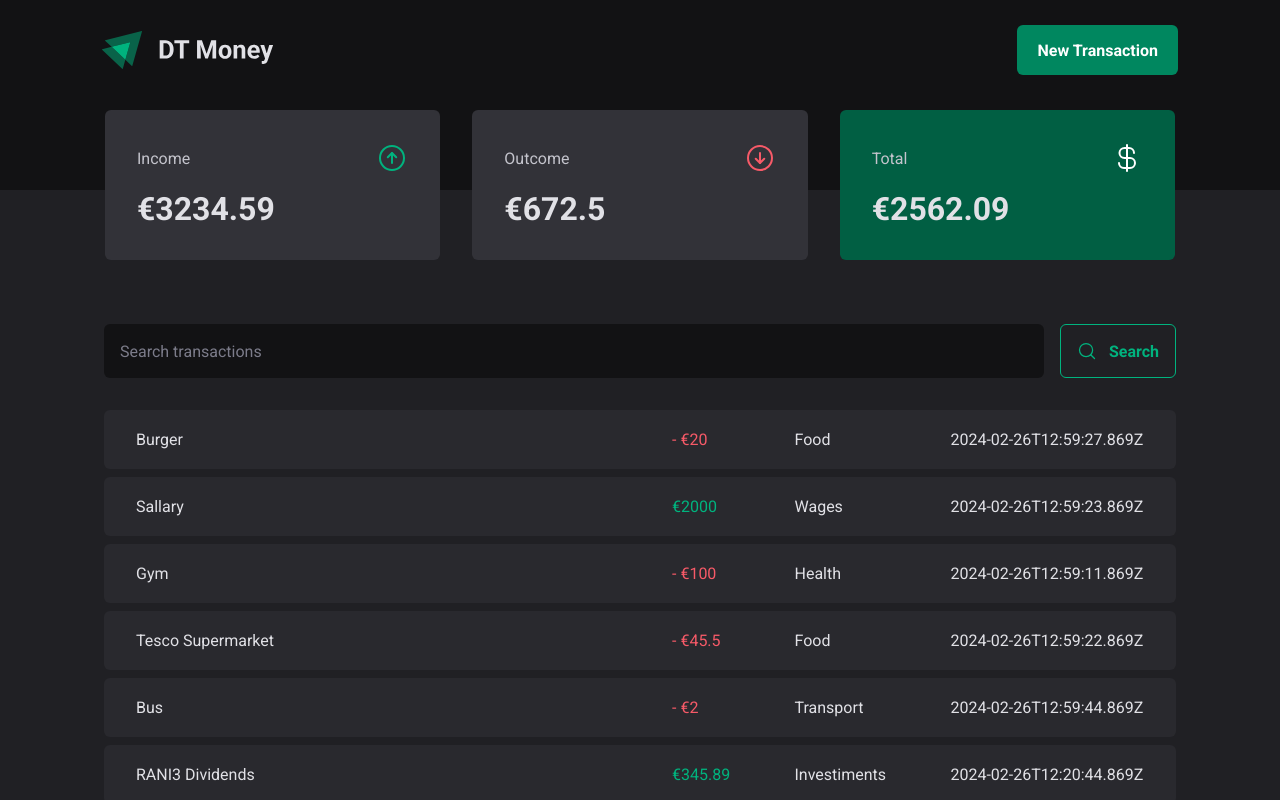
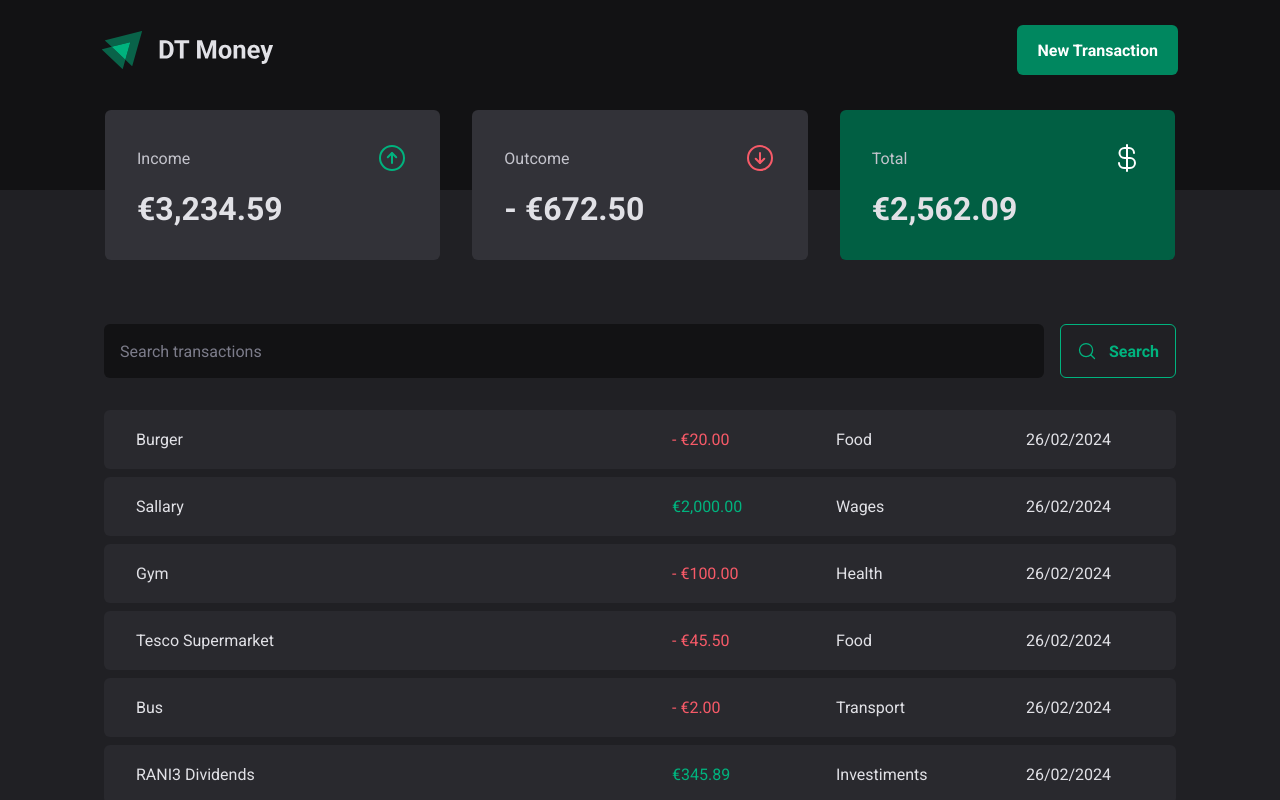
Before and after one commit to eduaardofranco/dt-money, a React (Vite) app: page / in a window 1280 px wide. Shown: the top 800 px of the page. Built offline with nearby package versions, Linux system fonts and the light colour scheme; data requests are answered from the project's data file.

Commit message:
date and price formatter

```diff
--- a/src/components/Summary/index.tsx
+++ b/src/components/Summary/index.tsx
@@ -2,6 +2,7 @@
 import { SummaryCard, SummaryContainer } from "./styles";
 import { ArrowCircleDown, ArrowCircleUp, CurrencyDollar } from 'phosphor-react'
 import { TransactionContext } from "../../contexts/TransactionsContext";
+import { priceFormatter } from "../../utils/formatter";
 
 export function Summary() {
 
@@ -34,7 +35,7 @@
                     <ArrowCircleUp size={32} color="#00b37e" />
                 </header>
 
-                <strong>€{summary.income}</strong>
+                <strong>{priceFormatter.format(summary.income)}</strong>
             </SummaryCard>
 
             <SummaryCard>
@@ -42,8 +43,7 @@
                     <span>Outcome</span>
                     <ArrowCircleDown size={32} color="#f75a68" />
                 </header>
-
-                <strong>€{summary.outcome}</strong>
+                <strong>- {priceFormatter.format(summary.outcome)}</strong>
             </SummaryCard>
 
             <SummaryCard variant="green">
@@ -52,7 +52,7 @@
                     <CurrencyDollar size={32} color="#fff" />
                 </header>
 
-                <strong>€{summary.total}</strong>
+                <strong>{priceFormatter.format(summary.total)}</strong>
             </SummaryCard>
         </SummaryContainer>
     )
--- a/src/pages/Transactions/index.tsx
+++ b/src/pages/Transactions/index.tsx
@@ -4,6 +4,7 @@
 import { Summary } from '../../components/Summary'
 import { Container, PriceHighlight, TransactionsContainer, TransactionsTable } from './styles'
 import { TransactionContext } from '../../contexts/TransactionsContext'
+import { dateFormatter, priceFormatter } from '../../utils/formatter'
 
 
 export function Transactions() {
@@ -24,11 +25,12 @@
                                 <td width="50%">{transaction.description}</td>
                                 <td>
                                     <PriceHighlight variant={transaction.type}>
-                                    {transaction.type === 'outcome' ? '- €' +transaction.price : '€'+transaction.price}
+                                    {transaction.type === 'outcome' && '- '}
+                                    {priceFormatter.format(transaction.price)}
                                     </PriceHighlight>
                                 </td>
                                 <td>{transaction.category}</td>
-                                <td>{transaction.createdAt}</td>
+                                <td>{dateFormatter.format(new Date(transaction.createdAt))}</td>
 
                             </tr>
                             ))
--- /dev/null
+++ b/src/utils/formatter.ts
@@ -0,0 +1,6 @@
+export const dateFormatter = new Intl.DateTimeFormat('en-GB')
+
+export const priceFormatter = new Intl.NumberFormat('en-GB', {
+    style: 'currency',
+    currency: 'EUR'
+})
```
